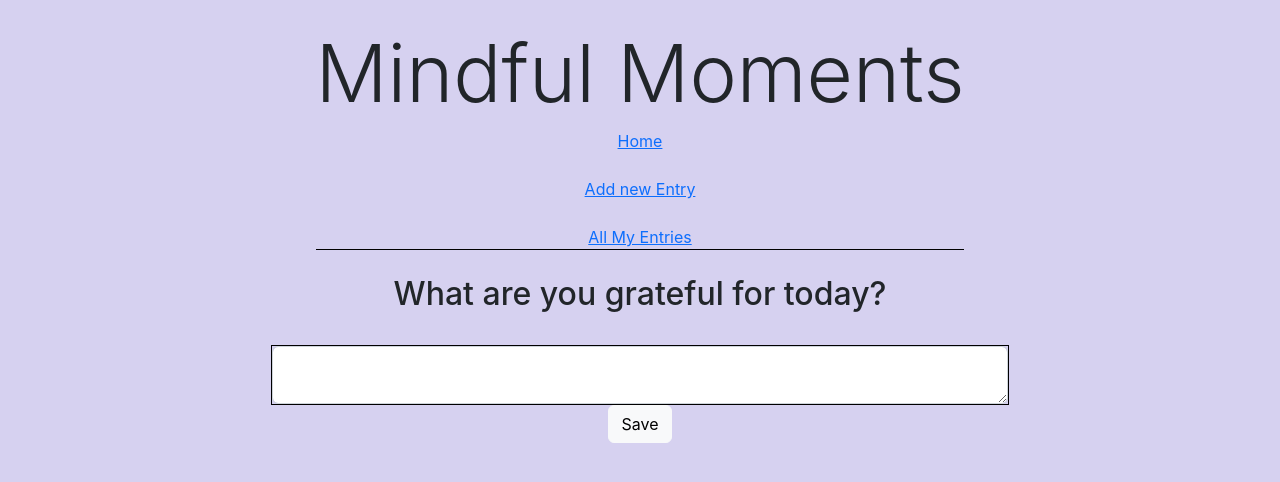
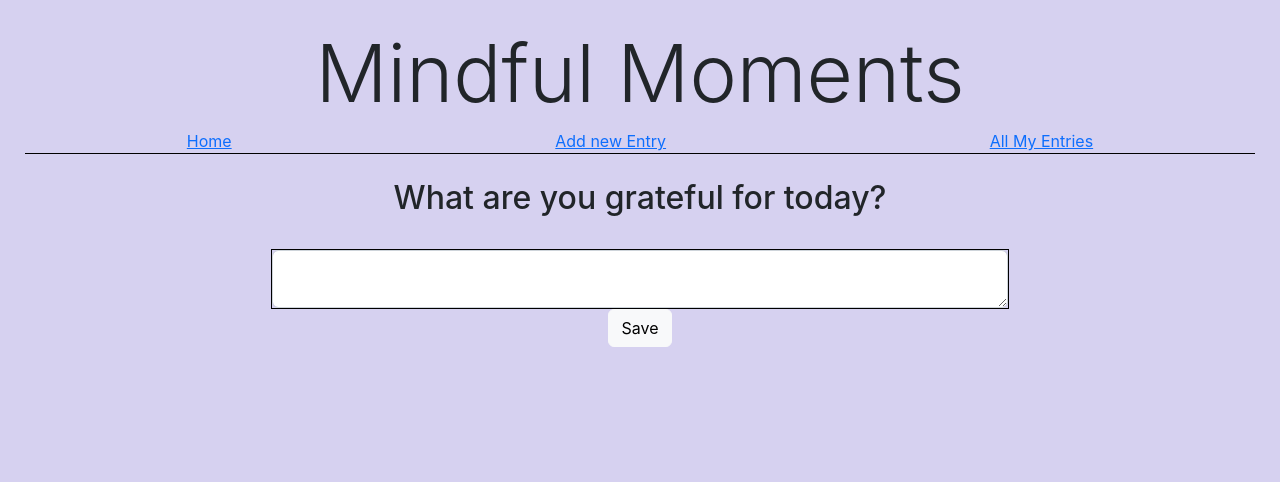
Before and after one commit to amelia-laborte/Mindful-Moments, a React (Create React App) app in the folder client/: page /create in a window 1280 px wide. Shown: the top 482 px of the page. Built offline with nearby package versions, Linux system fonts and the light colour scheme.

Commit message:
added css for links

```diff
--- a/client/src/App.css
+++ b/client/src/App.css
@@ -5,8 +5,6 @@
 
 }
 .Header{
-  display: inline-flex;
-  flex-direction: column;
   justify-content: space-around;
   border-bottom: black 1px solid;
   margin-bottom: 25px;
@@ -18,13 +16,15 @@
   border: 1px black solid;
   margin-left: 20%;
   margin-right: 20%;
-  /* margin-bottom: 25px; */
   font-size: 1rem;
   line-height: 1.5em;
   font-family: "Papyrus", fantasy;
 
 }
 
-.App-link {
-  color:black;
+.Links {
+  display:flex;
+  justify-content: space-evenly;
+  color: inherit;
+  text-decoration: none;
 }
--- a/client/src/components/Header.js
+++ b/client/src/components/Header.js
@@ -6,9 +6,11 @@ const Header = () =>{
     return (
         <div className="Header">
             <h1 class="display-1" >Mindful Moments</h1>
+            <div className="Links">
             <NavLink to="/">Home</NavLink><br></br>
             <NavLink to="/create">Add new Entry</NavLink><br></br>
             <NavLink to="/entries">All My Entries</NavLink>
+            </div>
         </div>
     )
 }
--- a/client/src/components/HomePage.js
+++ b/client/src/components/HomePage.js
@@ -8,7 +8,7 @@ const HomePage = () => {
     return (
         <div>
             <h2>This is a space where you get to jot down all that you are grateful for.</h2>
-            <Link to={`/create`}>
+            <Link className="Links" to={`/create`}>
                 <button type="button" class="btn btn-light" >Begin My Journey</button>
             </Link>
         </div>
--- a/client/src/components/NewEntry.js
+++ b/client/src/components/NewEntry.js
@@ -26,7 +26,7 @@ const NewEntry = () =>{
             </div>
             <br></br>{errors.journalEntry ? <span>{errors.journalEntry.message}</span> : null}
             <div class="form-floating" >
-            <textarea class="form-control" type="text" rows="5" col="40" onChange={(e)=> setJournalEntry(e.target.value)}></textarea>
+            <textarea class="form-control" type="text"  onChange={(e)=> setJournalEntry(e.target.value)}></textarea>
             </div>
             <input class="btn btn-light" type="Submit" value="Save"></input>
         </form>
```
